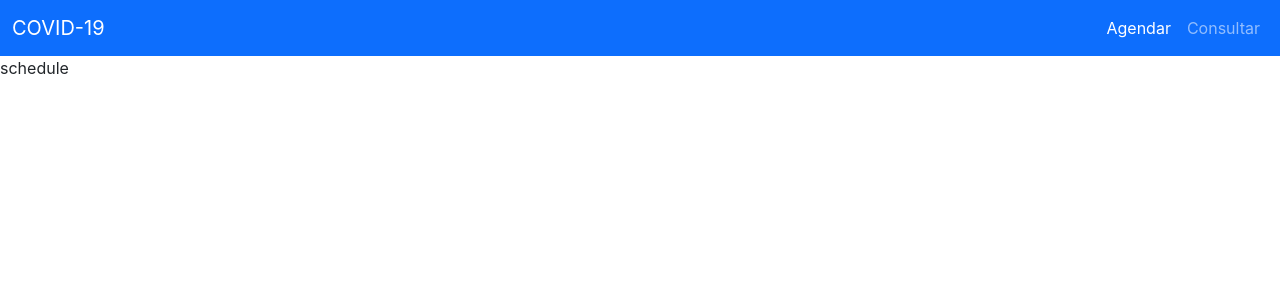
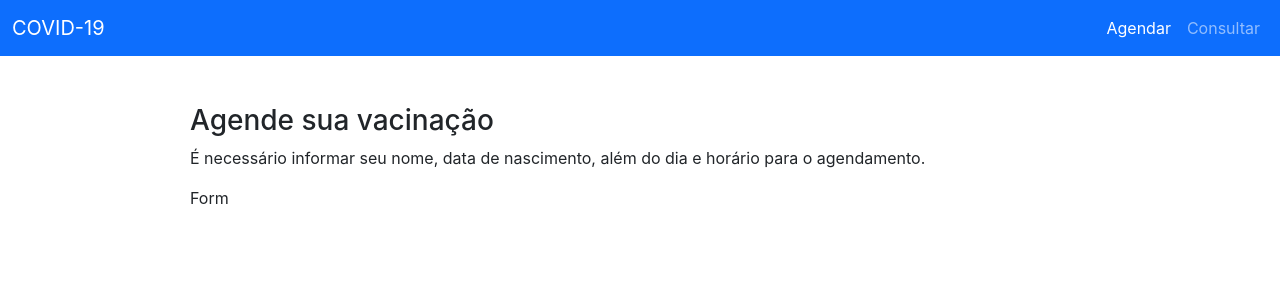
Before and after one commit to GeraldoMGN/covid-19-pitang-challange, a React (Create React App) app in the folder frontend/: page /schedule in a window 1280 px wide. Shown: the top 300 px of the page. Built offline with nearby package versions, Linux system fonts and the light colour scheme.

Commit message:
Create Schedule Page

```diff
--- /dev/null
+++ b/frontend/src/pages/SchedulePage/components/ScheduleForm.jsx
@@ -0,0 +1,5 @@
+const ScheduleForm = () => (
+  <div>Form</div>
+);
+
+export default ScheduleForm;
--- /dev/null
+++ b/frontend/src/pages/SchedulePage/index.jsx
@@ -0,0 +1,19 @@
+import ScheduleForm from './components/ScheduleForm';
+import { scheduleContainer } from './index.module.scss';
+
+const SchedulePage = () => (
+  <div className="container mt-5">
+    <div className={scheduleContainer}>
+      <h3>Agende sua vacinação</h3>
+      <p>
+        É necessário informar seu nome, data de nascimento, além do dia e
+        horário para o agendamento.
+      </p>
+    </div>
+    <div className={scheduleContainer}>
+      <ScheduleForm />
+    </div>
+  </div>
+);
+
+export default SchedulePage;
--- /dev/null
+++ b/frontend/src/pages/SchedulePage/index.module.scss
@@ -0,0 +1,4 @@
+.scheduleContainer {
+  max-width: 900px;
+  margin: auto;
+}
--- /dev/null
+++ b/frontend/src/pages/index.js
@@ -0,0 +1,4 @@
+import SchedulePage from './SchedulePage';
+import HomePage from './HomePage';
+
+export { SchedulePage, HomePage };
--- a/frontend/src/routes/index.jsx
+++ b/frontend/src/routes/index.jsx
@@ -1,6 +1,6 @@
 import { BrowserRouter, Switch, Route } from 'react-router-dom';
 import Navbar from '../components/Navbar';
-import HomePage from '../pages/HomePage';
+import { HomePage, SchedulePage } from '../pages';
 
 const Router = () => (
   <BrowserRouter>
@@ -8,7 +8,7 @@ const Router = () => (
 
     <Switch>
       <Route path="/schedule">
-        <div>schedule</div>
+        <SchedulePage />
       </Route>
       <Route path="/listing">
         <div>listing</div>
```
